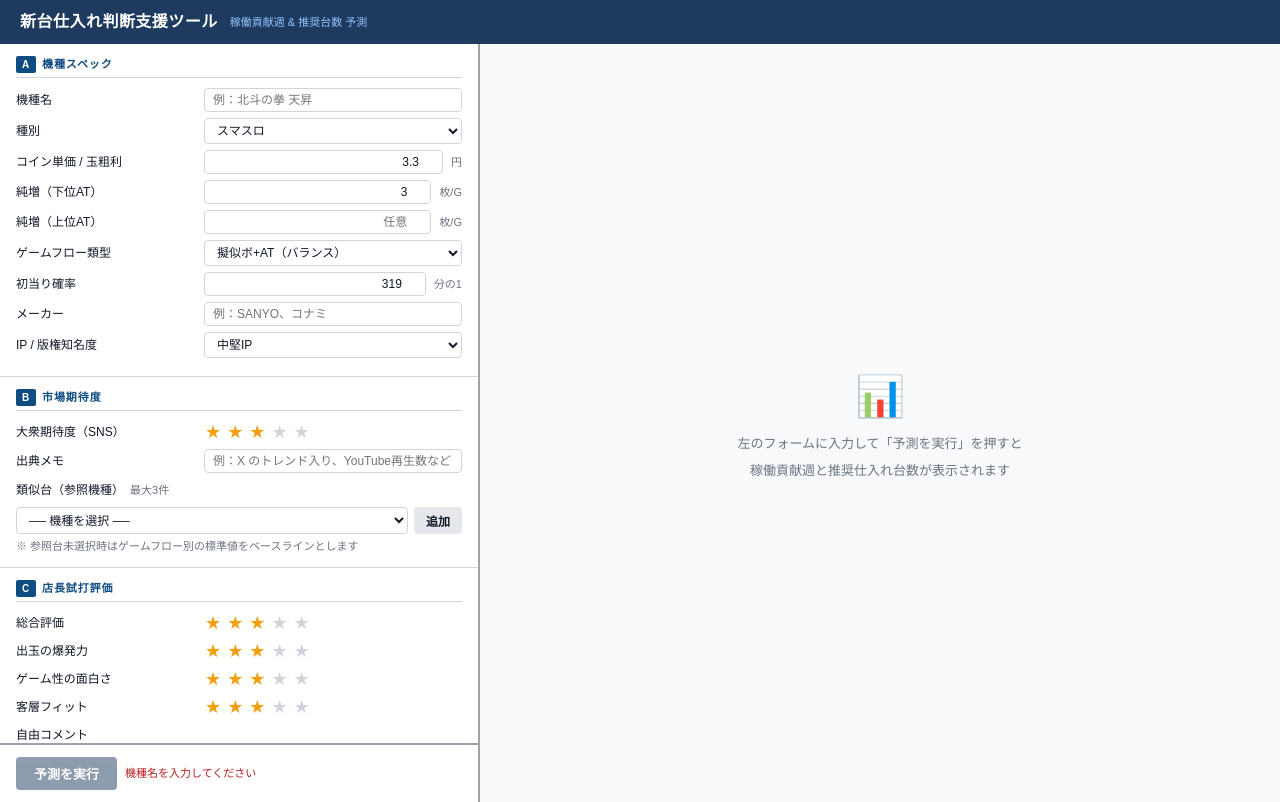
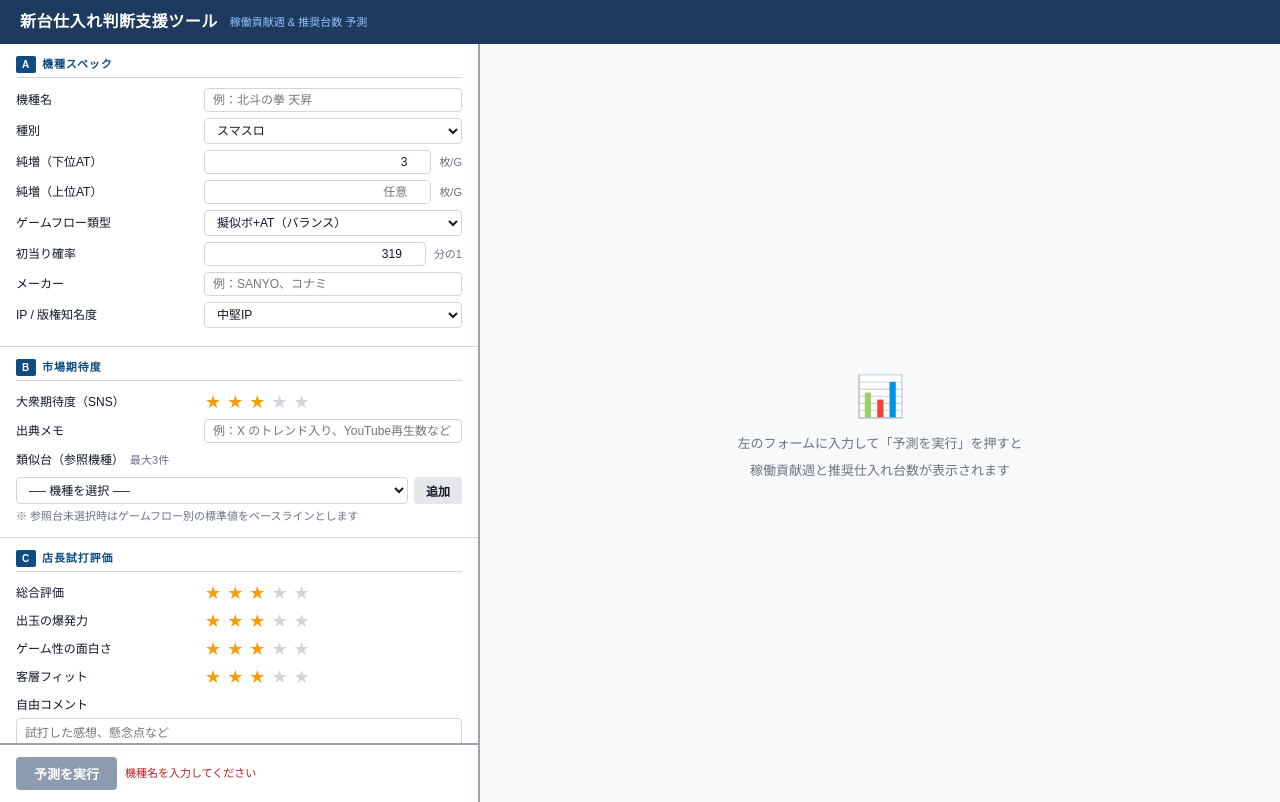
Before and after one commit to a6071280-create/aaa, a React (Vite) app: page / in a window 1280 px wide. Built offline with nearby package versions, Linux system fonts and the light colour scheme.

Commit message:
Remove coinUnitYen (coin unit price) from all parts of the app
Co-Authored-By: Claude Sonnet 4.6 <noreply@anthropic.com>
Claude-Session: https://claude.ai/code/session_01JHGCXAMrTCZRP5dYfXscWP

```diff
--- a/src/data/referenceMachines.ts
+++ b/src/data/referenceMachines.ts
@@ -6,7 +6,6 @@ export const REFERENCE_MACHINES: ReferenceMachine[] = [
     machineName: 'モンキーターンV',
     category: 'smart_slot',
     gameFlow: 'pseudo_bonus_at',
-    coinUnitYen: 3.1,
     pureIncrease: { lower: 2.5, upper: 4.0 },
     actualContributionWeeks: 119,
     releaseYear: 2022,
@@ -17,7 +16,6 @@ export const REFERENCE_MACHINES: ReferenceMachine[] = [
     machineName: 'からくりサーカス',
     category: 'smart_slot',
     gameFlow: 'mixed_12',
-    coinUnitYen: 4.1,
     pureIncrease: { lower: 2.8, upper: 7.6 },
     actualContributionWeeks: 94,
     releaseYear: 2023,
@@ -28,7 +26,6 @@ export const REFERENCE_MACHINES: ReferenceMachine[] = [
     machineName: '北斗の拳',
     category: 'smart_slot',
     gameFlow: 'pseudo_bonus_at',
-    coinUnitYen: 3.3,
     pureIncrease: { lower: 4.1 },
     actualContributionWeeks: 89,
     releaseYear: 2023,
@@ -39,7 +36,6 @@ export const REFERENCE_MACHINES: ReferenceMachine[] = [
     machineName: '東京喰種',
     category: 'smart_slot',
     gameFlow: 'mixed_12',
-    coinUnitYen: 4.1,
     pureIncrease: { lower: 4.0 },
     actualContributionWeeks: 65,
     releaseYear: 2023,
@@ -50,7 +46,6 @@ export const REFERENCE_MACHINES: ReferenceMachine[] = [
     machineName: 'かぐや様は告らせたい',
     category: 'smart_slot',
     gameFlow: 'game_count_add',
-    coinUnitYen: 4.2,
     pureIncrease: { lower: 9.0 },
     actualContributionWeeks: 57,
     releaseYear: 2023,
@@ -61,7 +56,6 @@ export const REFERENCE_MACHINES: ReferenceMachine[] = [
     machineName: '戦国乙女4',
     category: 'smart_slot',
     gameFlow: 'pseudo_bonus_at',
-    coinUnitYen: 3.4,
     pureIncrease: { lower: 2.5, upper: 5.0 },
     actualContributionWeeks: 45,
     releaseYear: 2023,
@@ -72,7 +66,6 @@ export const REFERENCE_MACHINES: ReferenceMachine[] = [
     machineName: 'ゴッドイーター',
     category: 'smart_slot',
     gameFlow: 'st',
-    coinUnitYen: 3.5,
     pureIncrease: { lower: 9.0 },
     actualContributionWeeks: 42,
     releaseYear: 2023,
@@ -83,7 +76,6 @@ export const REFERENCE_MACHINES: ReferenceMachine[] = [
     machineName: 'マイジャグラーV',
     category: 'normal_20',
     gameFlow: 'normal_a',
-    coinUnitYen: 0,
     actualContributionWeeks: 231,
     releaseYear: 2021,
     memo: 'ノーマルA。圧倒的シリーズ人気。長期稼働の代名詞。',
@@ -93,7 +85,6 @@ export const REFERENCE_MACHINES: ReferenceMachine[] = [
     machineName: 'キングハナハナ30',
     category: 'normal_20',
     gameFlow: 'normal_a',
-    coinUnitYen: 0,
     actualContributionWeeks: 164,
     releaseYear: 2022,
     memo: 'ノーマルA。ハナハナシリーズ。沖縄系。',
@@ -103,7 +94,6 @@ export const REFERENCE_MACHINES: ReferenceMachine[] = [
     machineName: 'ゴーゴージャグラー3',
     category: 'normal_20',
     gameFlow: 'normal_a',
-    coinUnitYen: 0,
     actualContributionWeeks: 149,
     releaseYear: 2022,
     memo: 'ノーマルA。シンプル設計。常連ファンが多い。',
--- a/src/domain/types.ts
+++ b/src/domain/types.ts
@@ -30,7 +30,6 @@ export interface PureIncreaseSpec {
 export interface MachineSpec {
   machineName: string
   category: MachineCategory
-  coinUnitYen: number              // コイン単価 or 玉粗利（円）
   pureIncrease?: PureIncreaseSpec  // スロット系のみ
   gameFlow: GameFlowType
   firstHitDenominator: number      // 初当り確率の分母
@@ -45,7 +44,6 @@ export interface ReferenceMachine {
   machineName: string
   category: MachineCategory
   gameFlow: GameFlowType
-  coinUnitYen: number
   pureIncrease?: PureIncreaseSpec
   actualContributionWeeks: number
   releaseYear: number
--- a/src/hooks/usePrediction.ts
+++ b/src/hooks/usePrediction.ts
@@ -10,7 +10,6 @@ export function buildDefaultInput(): PredictionInput {
     machineSpec: {
       machineName: '',
       category: 'smart_slot',
-      coinUnitYen: 3.3,
       pureIncrease: { lower: 3.0 },
       gameFlow: 'pseudo_bonus_at',
       firstHitDenominator: 319,
--- a/src/ui/InputForm/MachineSpecSection.tsx
+++ b/src/ui/InputForm/MachineSpecSection.tsx
@@ -35,18 +35,6 @@ export function MachineSpecSection({ value, onChange }: Props) {
             <option key={k} value={k}>{v}</option>
           ))}
         </select>
-      </div>
-
-      <div className="field-row has-unit">
-        <label className="field-label">コイン単価 / 玉粗利</label>
-        <input
-          type="number"
-          step="0.1"
-          min="0"
-          value={value.coinUnitYen}
-          onChange={e => set('coinUnitYen', parseFloat(e.target.value) || 0)}
-        />
-        <span className="field-unit">円</span>
       </div>
 
       {isSlot && (
--- a/src/ui/InputForm/MarketSignalSection.tsx
+++ b/src/ui/InputForm/MarketSignalSection.tsx
@@ -100,7 +100,6 @@ function RefChip({ machine, onRemove }: { machine: ReferenceMachine; onRemove: (
         <span className="ref-chip-name">{machine.machineName}</span>
         <span className="ref-chip-meta" style={{ marginLeft: 8 }}>
           実績 <strong>{machine.actualContributionWeeks}週</strong>
-          {machine.coinUnitYen > 0 && ` / 単価${machine.coinUnitYen}円`}
           {pureStr && ` / ${pureStr}`}
         </span>
       </div>
--- a/src/ui/ResultView/ReferenceMachineTable.tsx
+++ b/src/ui/ResultView/ReferenceMachineTable.tsx
@@ -18,7 +18,6 @@ export function ReferenceMachineTable({ references, prediction, machineName }: P
         <thead>
           <tr>
             <th>機種名</th>
-            <th>コイン単価</th>
             <th>純増（下位/上位）</th>
             <th>実績稼働貢献週</th>
           </tr>
@@ -27,7 +26,6 @@ export function ReferenceMachineTable({ references, prediction, machineName }: P
           {references.map(r => (
             <tr key={r.id}>
               <td>{r.machineName}</td>
-              <td>{r.coinUnitYen > 0 ? `${r.coinUnitYen}円` : '-'}</td>
               <td>
                 {r.pureIncrease
                   ? `${r.pureIncrease.lower}${r.pureIncrease.upper ? `/${r.pureIncrease.upper}` : ''}枚/G`
@@ -39,7 +37,6 @@ export function ReferenceMachineTable({ references, prediction, machineName }: P
           <tr style={{ background: '#e0f0ff', fontWeight: 700 }}>
             <td>【予測】{machineName}</td>
             <td>—</td>
-            <td>—</td>
             <td style={{ color: 'var(--primary-light)' }}>{prediction.weeks}週（予測）</td>
           </tr>
         </tbody>
--- a/src/utils/export.ts
+++ b/src/utils/export.ts
@@ -16,7 +16,6 @@ export function exportCSV(session: PredictionSession): void {
     ['機種名', ms.machineName],
     ['種別', ms.category],
     ['ゲームフロー', ms.gameFlow],
-    ['コイン単価（円）', String(ms.coinUnitYen)],
     ['IP知名度', ms.ipFame],
     ['大衆期待度', String(input.marketSignal.popularityScore)],
     ['店長総合評価', String(input.managerEval.overall)],
```
Also changed, not shown: 2 other files (tests, documents, lock files or other folders).
